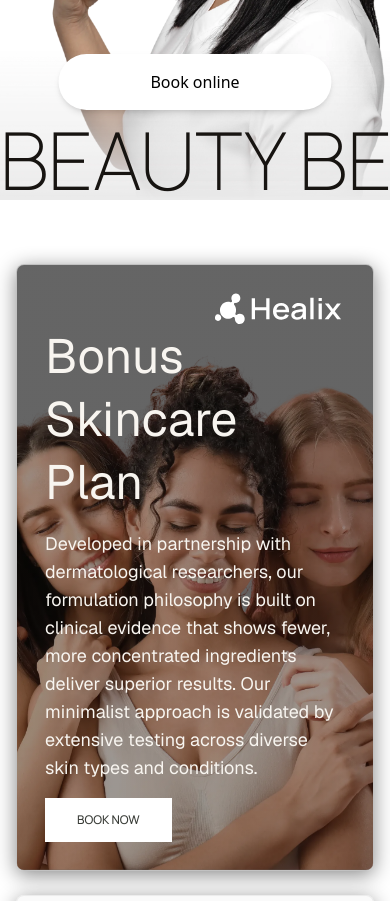
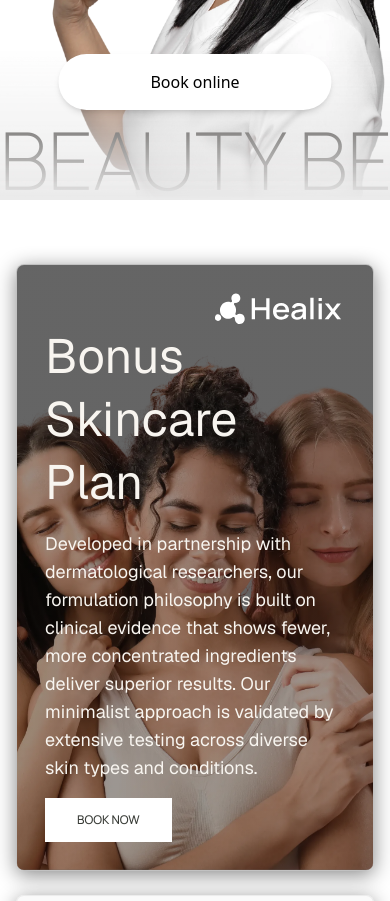
Before and after one commit to Chornei-Olha/Healix-beauty, a Next.js app: page / in a window 390 px wide. Shown: the part 820-1721 px from the top of the page. Built offline with nearby package versions, Linux system fonts and the light colour scheme.

Commit message:
Update components, add new services and testimonials, remove old images

```diff
--- a/src/components/common/HeroSection.tsx
+++ b/src/components/common/HeroSection.tsx
@@ -64,7 +64,7 @@ const HeroSection = () => {
         </button>
       </div>
       {/* Background Text */}
-      <div className="absolute bottom-0 md:left-1/2 transform md:-translate-x-1/2 z-40 sm:z-20">
+      <div className="absolute bottom-0 md:left-1/2 transform md:-translate-x-1/2 z-20">
         <span className="text-[80px] sm:text-[140px] md:text-200px] lg:text-[284px] font-manrope font-extralight uppercase text-[#171411] leading-none whitespace-nowrap overflow-hidden">
           BEAUTY BEAUTY
         </span>
```
